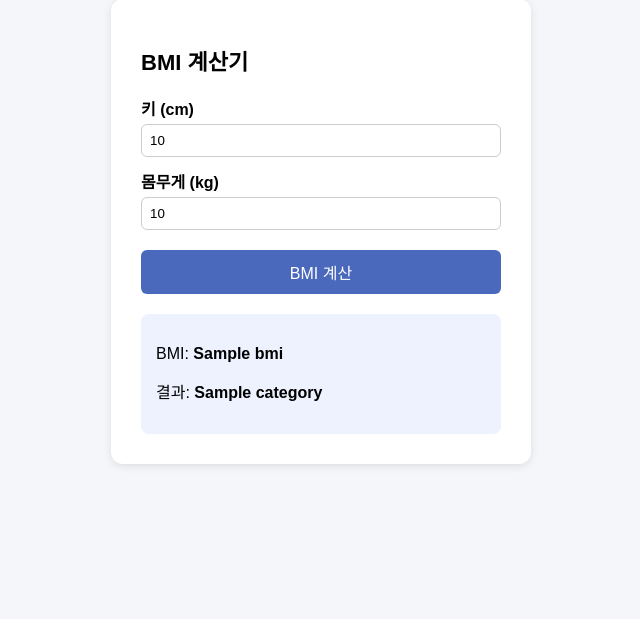
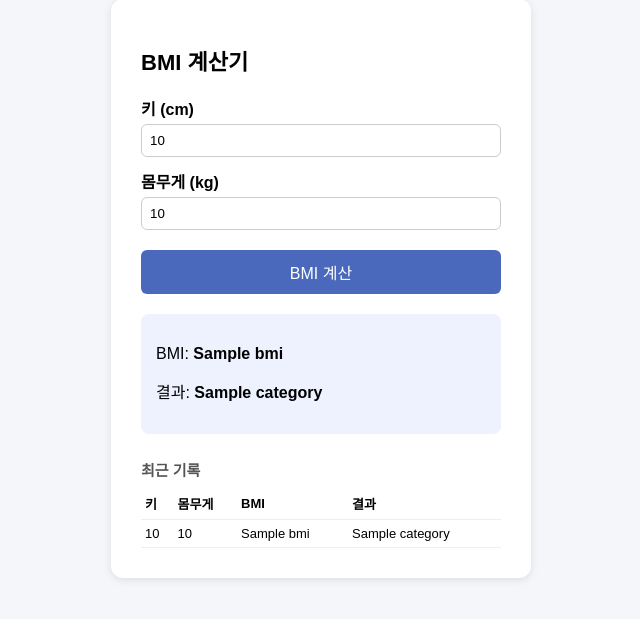
Before and after one commit to vinharo4250-bot/bmi-flask-app, a Flask app: template templates/index.html in a window 1280 px wide. Shown: the part 81-700 px from the top of the page, without its empty margins (319-959 px from the left). Run offline with Flask 3, Linux system fonts and the light colour scheme; the template is opened without the code that fills it: most values are stand-ins (such as "Sample title", 1, 10 or a date in 2020).

Commit message:
Connect Flask app to Supabase for BMI history
Store each BMI calculation in a Supabase table and show the 5 most recent records on the page. Supabase URL/key are read from environment variables (SUPABASE_URL, SUPABASE_KEY), not committed.

Co-Authored-By: Claude Sonnet 5 <noreply@anthropic.com>

```diff
--- a/app.py
+++ b/app.py
@@ -1,6 +1,13 @@
+import os
+
 from flask import Flask, render_template, request
+from supabase import create_client
 
 app = Flask(__name__)
+
+SUPABASE_URL = os.environ.get("SUPABASE_URL")
+SUPABASE_KEY = os.environ.get("SUPABASE_KEY")
+supabase = create_client(SUPABASE_URL, SUPABASE_KEY) if SUPABASE_URL and SUPABASE_KEY else None
 
 
 def calc_bmi(height_cm: float, weight_kg: float) -> float:
@@ -19,6 +26,30 @@ def bmi_category(bmi: float) -> str:
         return "비만"
 
 
+def save_record(height, weight, bmi, category):
+    if not supabase:
+        return
+    supabase.table("bmi_records").insert({
+        "height_cm": height,
+        "weight_kg": weight,
+        "bmi": bmi,
+        "category": category,
+    }).execute()
+
+
+def fetch_recent_records(limit=5):
+    if not supabase:
+        return []
+    response = (
+        supabase.table("bmi_records")
+        .select("*")
+        .order("created_at", desc=True)
+        .limit(limit)
+        .execute()
+    )
+    return response.data
+
+
 @app.route("/", methods=["GET", "POST"])
 def index():
     result = None
@@ -33,16 +64,21 @@ def index():
                 error = "키와 몸무게는 0보다 큰 값을 입력해주세요."
             else:
                 bmi = calc_bmi(height, weight)
+                category = bmi_category(bmi)
                 result = {
                     "height": height,
                     "weight": weight,
                     "bmi": round(bmi, 2),
-                    "category": bmi_category(bmi),
+                    "category": category,
                 }
+                save_record(height, weight, result["bmi"], category)
         except (ValueError, KeyError):
             error = "올바른 숫자를 입력해주세요."
 
-    return render_template("index.html", result=result, error=error)
+    recent_records = fetch_recent_records()
+    return render_template(
+        "index.html", result=result, error=error, recent_records=recent_records
+    )
 
 
 if __name__ == "__main__":
--- a/requirements.txt
+++ b/requirements.txt
@@ -1 +1,2 @@
 Flask==3.1.3
+supabase==2.10.0
--- a/templates/index.html
+++ b/templates/index.html
@@ -52,6 +52,24 @@
             color: #c0392b;
             border-radius: 8px;
         }
+        .history {
+            margin-top: 25px;
+        }
+        .history h2 {
+            font-size: 15px;
+            margin-bottom: 8px;
+            color: #555;
+        }
+        .history table {
+            width: 100%;
+            border-collapse: collapse;
+            font-size: 13px;
+        }
+        .history th, .history td {
+            text-align: left;
+            padding: 6px 4px;
+            border-bottom: 1px solid #eee;
+        }
     </style>
 </head>
 <body>
@@ -79,6 +97,28 @@
             <p>결과: <strong>{{ result.category }}</strong></p>
         </div>
         {% endif %}
+
+        {% if recent_records %}
+        <div class="history">
+            <h2>최근 기록</h2>
+            <table>
+                <tr>
+                    <th>키</th>
+                    <th>몸무게</th>
+                    <th>BMI</th>
+                    <th>결과</th>
+                </tr>
+                {% for r in recent_records %}
+                <tr>
+                    <td>{{ r.height_cm }}</td>
+                    <td>{{ r.weight_kg }}</td>
+                    <td>{{ r.bmi }}</td>
+                    <td>{{ r.category }}</td>
+                </tr>
+                {% endfor %}
+            </table>
+        </div>
+        {% endif %}
     </div>
 </body>
 </html>
```
Also changed, not shown: supabase/migrations/20260723000000_create_bmi_records.sql (added), 1 other file.
